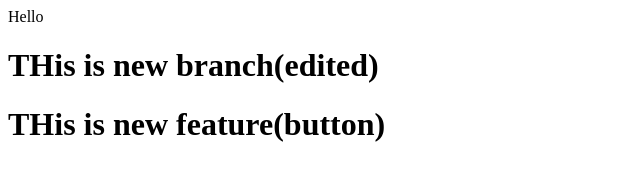
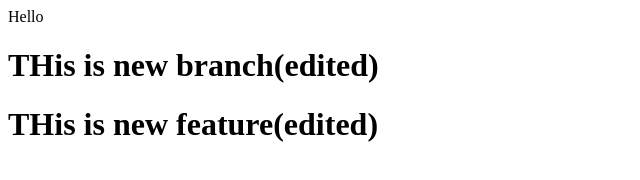
Before and after one commit to Sudarshan519/localrepo, a plain HTML site: page index.html in a window 1280 px wide. Shown: the full height of the page, 0-640 px from the left. Drawn offline with Linux system fonts and the light colour scheme.

```diff
--- a/index.html
+++ b/index.html
@@ -8,6 +8,6 @@
 <body>
     Hello
     <h1>THis is new branch(edited)</h1>
-    <h1>THis is new feature(button)</h1>
+    <h1>THis is new feature(edited)</h1>
 </body>
 </html>
```
